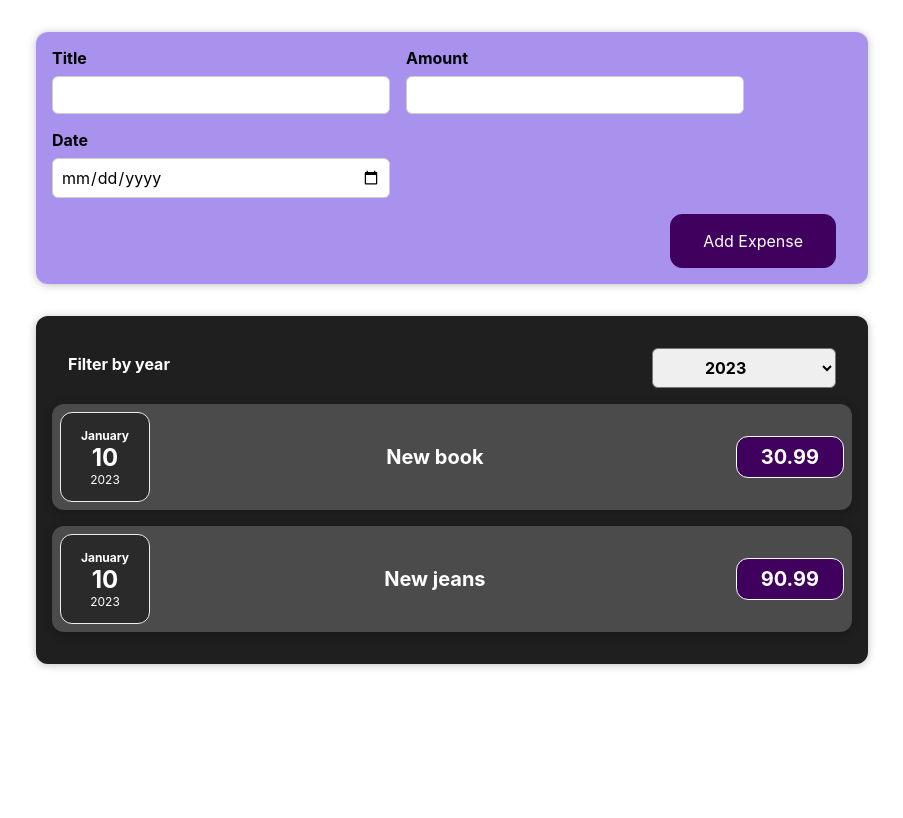
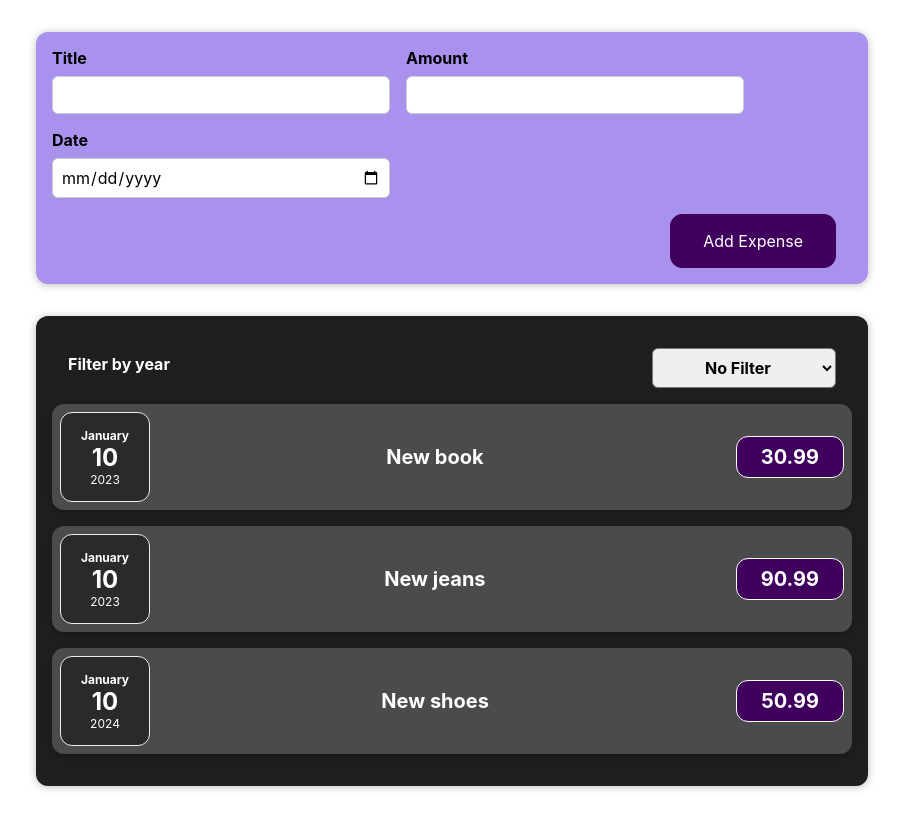
Before and after one commit to Paltser/react_project, a React (Create React App) app: page / in a window 1280 px wide. Shown: the whole page, without its empty margins (188-1091 px from the left). Built offline with nearby package versions, Linux system fonts and the light colour scheme.

Commit message:
Ülesanne 4- tehtud

```diff
--- a/src/components/Expenses/Expenses.js
+++ b/src/components/Expenses/Expenses.js
@@ -5,14 +5,14 @@ import ExpenseItem from './ExpenseItem';
 import ExpensesFilter from './ExpensesFilter';
 
 const Expenses = (props) => {
-    const [filteredYear, setFilteredYear] = useState('2023');
+    const [filteredYear, setFilteredYear] = useState('No Filter');
 
     const filterChangeHandler = (selectedYear) => {
         setFilteredYear(selectedYear);
     };
 
     const filteredExpenses = props.expenses.filter((expense) => {
-        if (filteredYear === '') {
+        if (filteredYear === 'No Filter') {
             return true; // return all expenses
         }
         return expense.date.getFullYear().toString() === filteredYear;
--- a/src/components/Expenses/ExpensesFilter.js
+++ b/src/components/Expenses/ExpensesFilter.js
@@ -12,7 +12,7 @@ const ExpensesFilter = (props) => {
             <div className='expenses-filter__control'>
                 <label>Filter by year</label>
                 <select value={props.selected} onChange={filterChangeHandler}>
-                    <option value=''>No Filter</option>
+                    <option value='No Filter'>No Filter</option>
                     <option value='2023'>2023</option>
                     <option value='2024'>2024</option>
                     <option value='2025'>2025</option>
```
